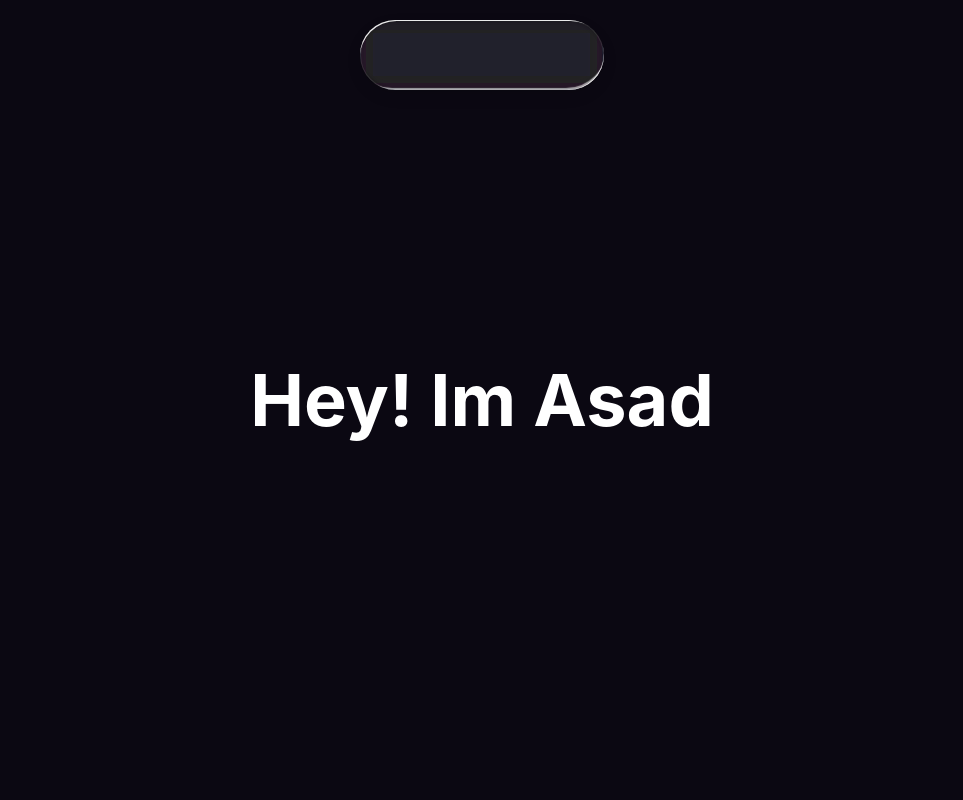
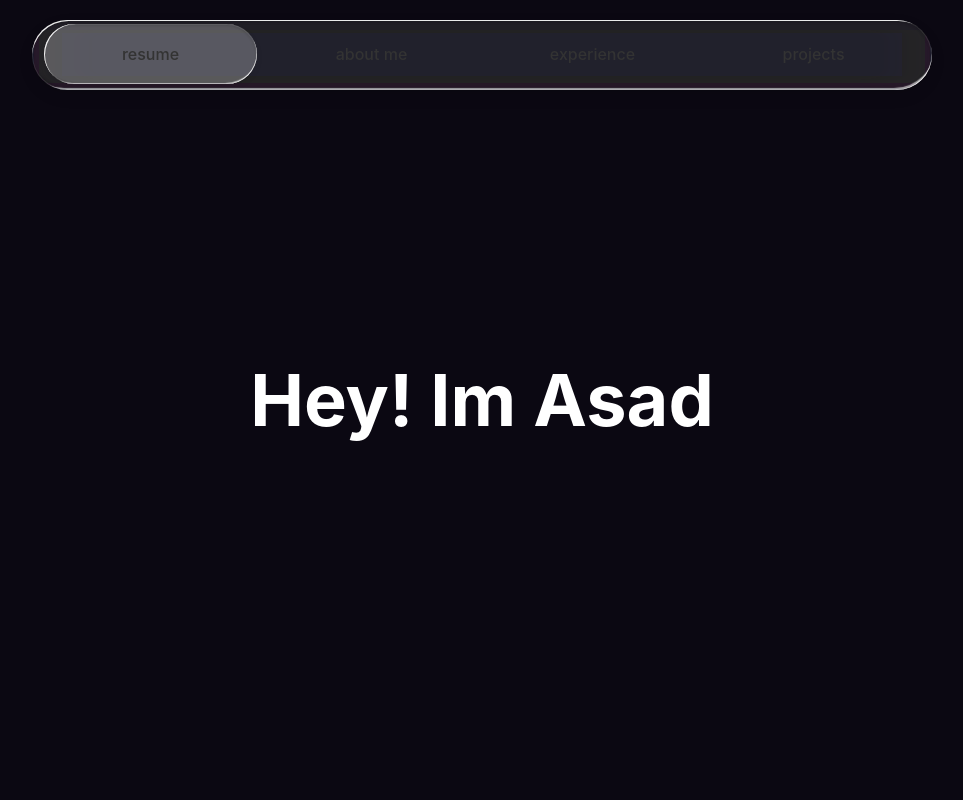
Before and after one commit to Asad-Jaffery/asad-portfolio, a Next.js app: page / in a window 1280 px wide. Shown: the top 800 px of the page, without its empty margins (158-1121 px from the left). Built offline with nearby package versions, Linux system fonts and the light colour scheme.

Commit message:
feat: liquid glass navbar

```diff
--- a/app/components/NavBar.jsx
+++ b/app/components/NavBar.jsx
@@ -1,9 +1,30 @@
-import React from 'react';
+'use client';
+import React, { useState } from 'react';
 
 const NavBar = () => {
+  const [active, setActive] = useState(0);
+
+  // CHANGED: Converted to Array for easy mapping and 0-based indexing
+  const items = ['resume', 'about me', 'experience', 'projects'];
+
   return (
     <>
-      {/* 1. The Filter Definition */}
+      <style>
+        {`
+          @keyframes scaleToggle1 {
+            0% { transform: scale(1, 1); }
+            50% { transform: scale(1.05, 1); }
+            100% { transform: scale(1, 1); }
+          }
+          @keyframes scaleToggle2 {
+            0% { transform: scale(1, 1); }
+            50% { transform: scale(1.05, 1); }
+            100% { transform: scale(1, 1); }
+          }
+        `}
+      </style>
+
+      {/* Filter Definition */}
       <svg
         style={{
           position: 'absolute',
@@ -29,27 +50,25 @@ const NavBar = () => {
         </filter>
       </svg>
 
-      {/* 2. The Liquid Glass Element */}
+      {/* Main Container */}
       <div
         style={{
-          // --- NEW: Global Positioning ---
-          position: 'fixed', // Keeps it stuck to the screen while scrolling
-          top: '20px', // Spacing from the very top edge
-          left: '50%', // Move to the horizontal center
-          transform: 'translateX(-50%)', // Perfectly centers the element
-          zIndex: 9999, // Ensures it sits on top of all other site content
-
-          // --- Existing: Sizing ---
-          width: '244px',
+          position: 'fixed',
+          top: '20px',
+          left: '50%',
+          transform: 'translateX(-50%)',
+          zIndex: 9999,
+          display: 'flex',
+          alignItems: 'center',
+          gap: '8px',
+          padding: '8px 12px 10px',
+          boxSizing: 'border-box',
+          width: '900px',
           height: '70px',
           borderRadius: '99em',
-
-          // --- Existing: Liquid Glass Effect ---
           backgroundColor: 'rgba(187, 187, 188, 0.12)',
           backdropFilter: 'blur(8px) url(#liquid-glass-filter) saturate(150%)',
           WebkitBackdropFilter: 'blur(8px) saturate(150%)',
-
-          // --- Existing: Bezel & Lighting ---
           boxShadow: `
             inset 0 0 0 1px rgba(255, 255, 255, 0.1),
             inset 1.8px 3px 0px -2px rgba(255, 255, 255, 0.9),
@@ -63,7 +82,59 @@ const NavBar = () => {
             0px 6px 16px 0px rgba(0, 0, 0, 0.08)
           `,
         }}
-      />
+      >
+        {/* Moving Blob */}
+        <div
+          style={{
+            position: 'absolute',
+            zIndex: -1,
+            top: '4px',
+            left: '12px',
+            width: 'calc((100% - 48px) / 4)',
+            height: 'calc(100% - 10px)',
+            borderRadius: '99em',
+            translate: `calc(${active} * (100% + 8px)) 0`,
+            transition: 'translate 400ms cubic-bezier(1, 0.0, 0.4, 1)',
+            animation: `${
+              active % 2 === 0 ? 'scaleToggle1' : 'scaleToggle2'
+            } 440ms ease`,
+            backgroundColor: 'rgba(187, 187, 188, 0.36)',
+            boxShadow: `
+              inset 0 0 0 1px rgba(255, 255, 255, 0.1),
+              inset 2px 1px 0px -1px rgba(255, 255, 255, 0.9),
+              inset -1.5px -1px 0px -1px rgba(255, 255, 255, 0.8),
+              inset -2px -6px 1px -5px rgba(255, 255, 255, 0.6),
+              inset -1px 2px 3px -1px rgba(0, 0, 0, 0.2),
+              inset 0px -4px 1px -2px rgba(0, 0, 0, 0.1),
+              0px 3px 6px 0px rgba(0, 0, 0, 0.08)
+            `,
+          }}
+        />
+
+        {/* Text Items */}
+        {items.map((text, index) => (
+          <div
+            key={index}
+            onClick={() => setActive(index)}
+            style={{
+              flex: 1,
+              height: '100%',
+              borderRadius: '99em',
+              cursor: 'pointer',
+              zIndex: 10,
+
+              display: 'flex',
+              alignItems: 'center',
+              justifyContent: 'center',
+              color: '#333',
+              fontWeight: 500,
+              userSelect: 'none',
+            }}
+          >
+            {text}
+          </div>
+        ))}
+      </div>
     </>
   );
 };
```
